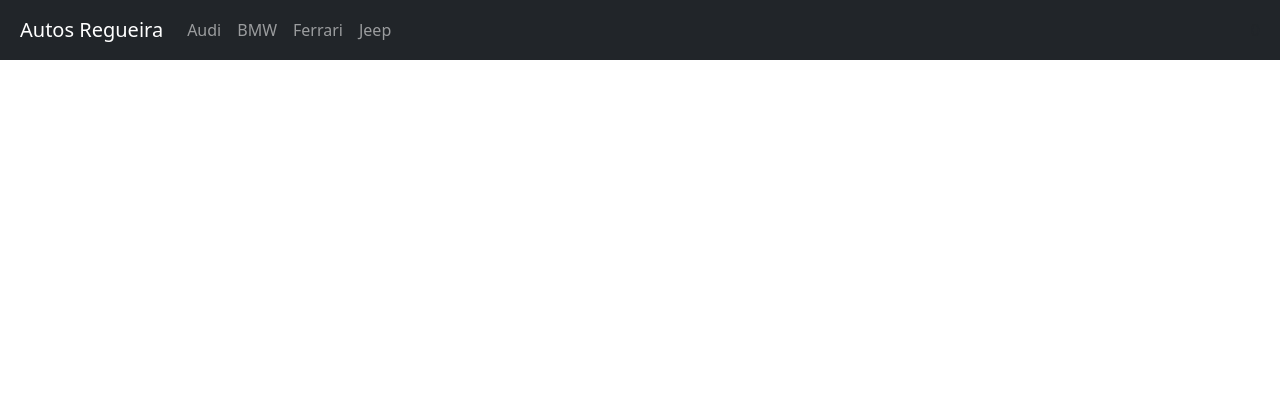
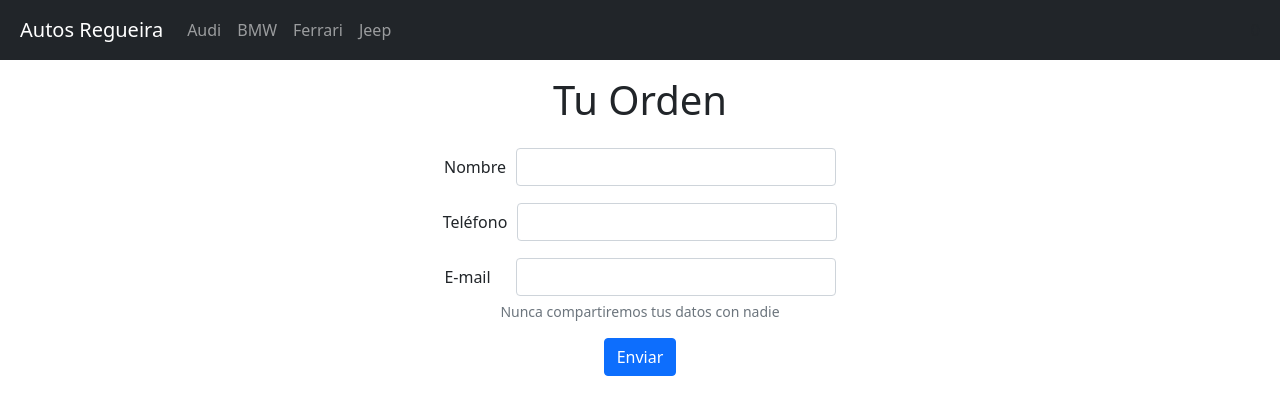
Before and after one commit to ncode90/autos-regueira, a React (Create React App) app: page /order in a window 1280 px wide. Shown: the top 414 px of the page. Built offline with nearby package versions, Linux system fonts and the light colour scheme.

Commit message:
Desafío: Item Collection II

```diff
--- a/src/App.js
+++ b/src/App.js
@@ -6,6 +6,7 @@ import NavBar from './components/NavBar'
 import ItemListContainer from './components/ItemListContainter'
 import ItemDetailContainter from './components/ItemDetailContainer'
 import Cart from './components/Cart'
+import Order from './components/Order'
 import { ContextProvider} from "./context/cartContext"
 
 function App() {
@@ -19,6 +20,7 @@ function App() {
                 <Route exact path="/category/:categoryId"><ItemListContainer/></Route>
                 <Route exact path="/item/:itemId"><ItemDetailContainter/></Route>
                 <Route exact path='/cart'><Cart/></Route>
+                <Route exact path='/order'><Order/></Route>
               </Switch>
             </Router>
         </div>
--- a/src/components/Cart.js
+++ b/src/components/Cart.js
@@ -2,7 +2,7 @@ import React, {useContext} from 'react'
 import { Link } from 'react-router-dom'
 import { CartContext } from '../context/cartContext'
 import {FontAwesomeIcon} from '@fortawesome/react-fontawesome'
-import {faTrashAlt, faChevronLeft, faTrash} from '@fortawesome/free-solid-svg-icons'
+import {faTrashAlt, faChevronLeft, faChevronRight, faTrash} from '@fortawesome/free-solid-svg-icons'
 
 function Cart(){
     const context = useContext(CartContext)
@@ -25,8 +25,9 @@ function Cart(){
                 ))}
             </ol>
             <div class="d-grid gap-2 d-md-block">
-                <Link to='/'><button type="button" class="btn btn-secondary" style={{ margin: '10px'}}><FontAwesomeIcon icon={faChevronLeft}/> Volver</button></Link>
-                <button type="button" class="btn btn-danger" onClick={context.clear}><FontAwesomeIcon icon={faTrash}/> Vaciar Carrito</button>
+                <Link to='/'><button type="button" class="btn btn-secondary"><FontAwesomeIcon icon={faChevronLeft}/> Volver</button></Link>
+                <button type="button" class="btn btn-danger" onClick={context.clear} style={{ margin: '10px'}}><FontAwesomeIcon icon={faTrash}/> Vaciar Carrito</button>
+                <Link to='/order'><button type="button" class="btn btn-success">Continuar <FontAwesomeIcon icon={faChevronRight}/></button></Link>
             </div>
             <div class="alert alert-info" role="alert">Total: ${parseFloat(totalAmount).toFixed(2).replace(/(\d)(?=(\d{3})+(?!\d))/g, '$1,')}</div>
         </div>
--- /dev/null
+++ b/src/components/Order.js
@@ -0,0 +1,55 @@
+import React, { useState, useEffect, useContext } from 'react'
+import { CartContext } from '../context/cartContext'
+import { getFirestore } from '../firebase'
+
+function Order() {
+    const context = useContext(CartContext)
+    const [name, setName] = useState('')
+    const [phone, setPhone] = useState('')
+    const [email, setEmail] = useState('')
+    const [buyer, setBuyer] = useState({name: '', phone: '', email: ''})
+
+    useEffect(() => {
+        const db = getFirestore()
+        const orders = db.collection("orders")
+        const newOrder = {
+            buyer: buyer,
+            items: context.products,
+            date: new Date(),
+            total: context.products.reduce((acum, item) => acum + item.price, 0)
+        }
+        if(newOrder.buyer.name.length > 1){
+            orders.add(newOrder)
+            alert("Orden generada correctamente")
+        }
+    }, [buyer])
+
+    function handleSubmit(event) {
+        const newBuyer = {name: name, phone: phone, email: email}
+        setBuyer(newBuyer)
+    }
+
+    return(
+        <div className="row g-3 align-items-center">
+            <h1>Tu Orden</h1>
+            <form onSubmit={handleSubmit}>
+                <div className="mb-3">
+                    <label className="form-label">Nombre</label>
+                    <input type="text" className="form-control" id="name" onChange={(e)=>{setName(e.target.value)}} style={{width: "25%", display: "initial", marginLeft: "10px"}} required/>
+                </div>
+                <div className="mb-3">
+                    <label className="form-label">Teléfono</label>
+                    <input type="number" className="form-control" id="phone" onChange={(e)=>{setPhone(e.target.value)}} style={{width: "25%", display: "initial", marginLeft: "10px"}} required/>
+                </div>
+                <div className="mb-3">
+                    <label className="form-label">E-mail</label>
+                    <input type="email" className="form-control" id="email" onChange={(e)=>{setEmail(e.target.value)}} aria-describedby="emailHelp" style={{width: "25%", display: "initial", marginLeft: "25px"}} required/>
+                    <div id="emailHelp" className="form-text">Nunca compartiremos tus datos con nadie</div>
+                </div>
+                <button type="submit" className="btn btn-primary">Enviar</button>
+            </form>
+        </div>
+    )
+}
+
+export default Order
```
